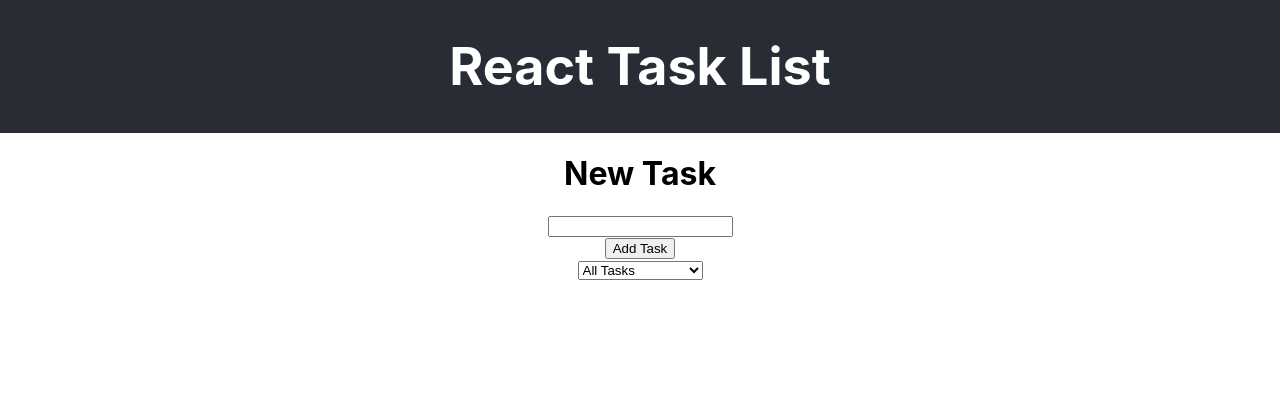
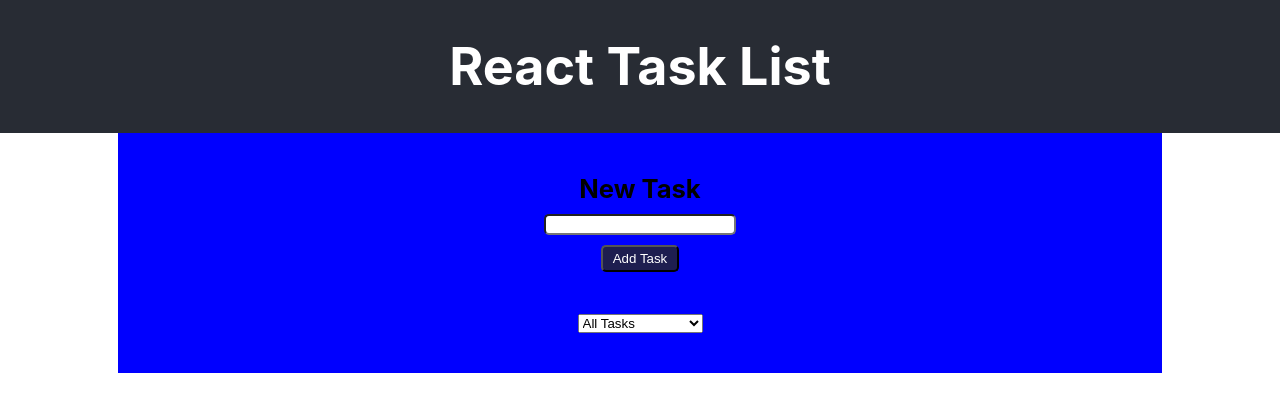
Before and after one commit to JorgeGReyes018/React-Task-List, a React (Create React App) app: page / in a window 1280 px wide. Shown: the top 412 px of the page. Built offline with nearby package versions, Linux system fonts and the light colour scheme.

Commit message:
form css updates

```diff
--- a/src/components/form/form.css
+++ b/src/components/form/form.css
@@ -0,0 +1,24 @@
+form {
+  background-color: blue;
+  padding: 40px 10px;
+  width: 80%;
+  display: flex;
+  flex-direction: column;
+  margin: auto;
+}
+form h1 {
+  margin: 0;
+  font-size: 1.6rem;
+}
+.inputTask {
+  width: 18%;
+  margin: 10px auto;
+  border-radius: 5px;
+}
+.addTaskBtn {
+  margin-bottom: 40px;
+  background-color: rgb(30, 30, 80);
+  color: white;
+  padding: 4px 10px;
+  border-radius: 5px;
+}
```
